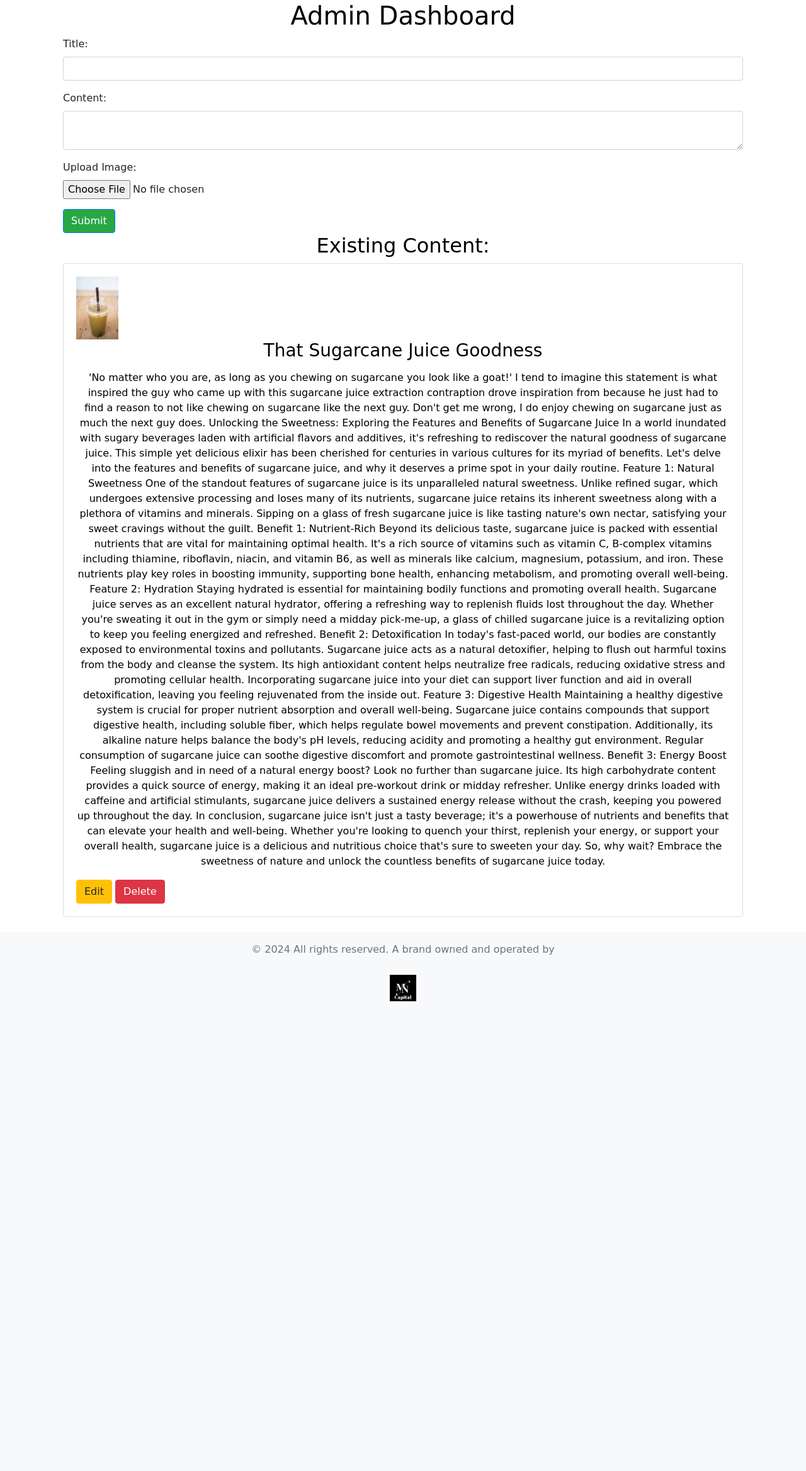
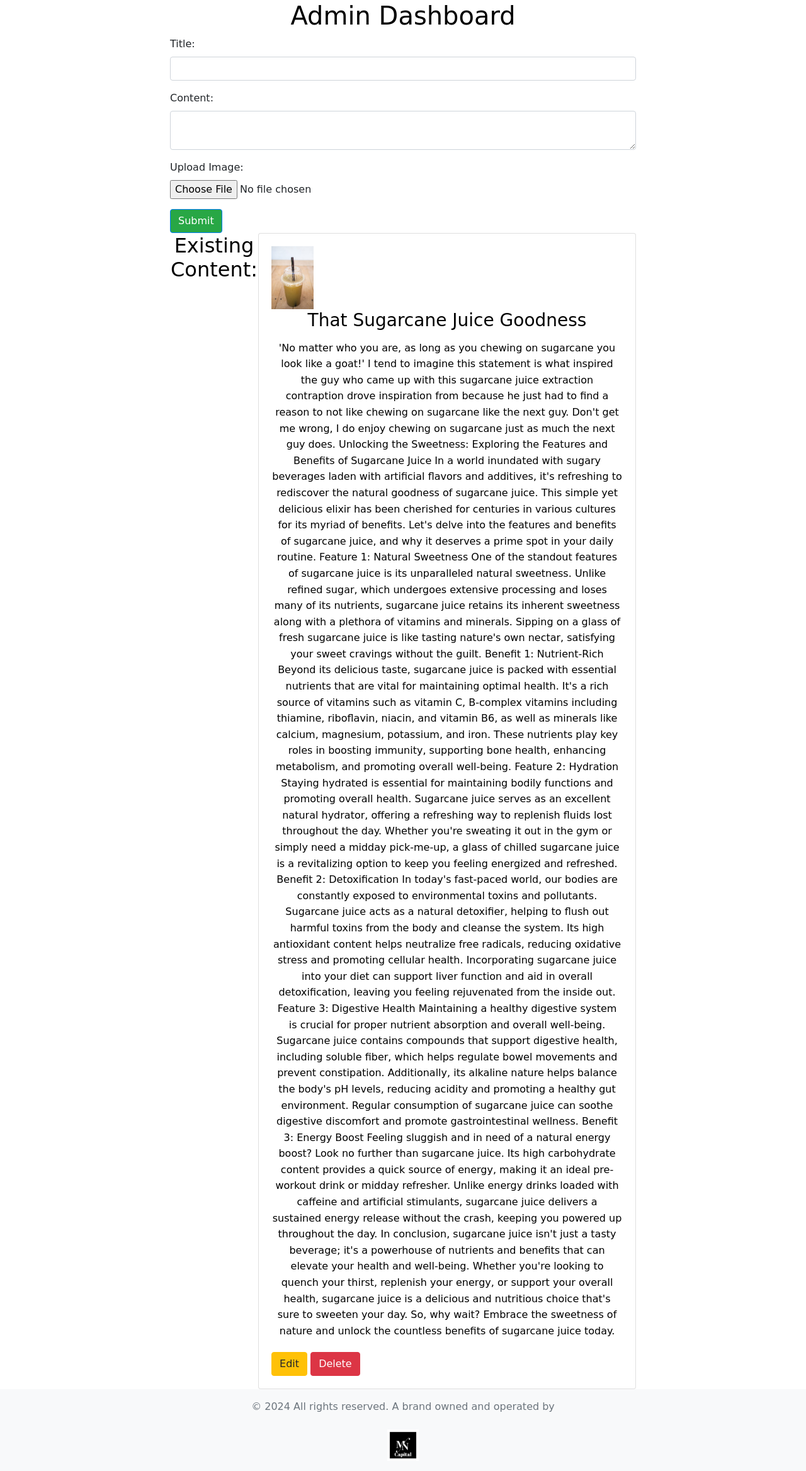
Before and after one commit to n-mbachia/mn_pikngo_app, a Flask app: page /admin/dashboard in a window 1280 px wide. Shown: the part 86-2422 px from the top of the page at 63% size. Before the commit the page ends 1676 px from the top, so only its background shows below. Run offline with Flask 3, Linux system fonts and the light colour scheme; the visitor is signed in with stand-in values (Sample User, id 1); some libraries are stand-ins or nearby versions; some web fonts are replaced.

Commit message:
blog edited & css file formatted

```diff
--- a/static/css/style.css
+++ b/static/css/style.css
@@ -58,6 +58,20 @@
     padding: 1px;
 }
 
+p {
+    margin-bottom: 20px; /* Adjust the margin as needed */
+    line-height: 1.5; /* Adjust the line height as needed */
+}
+.body p {
+    line-height: 1.6;
+    margin-bottom: 20px;
+}
+
+.container {
+    max-width: 800px; /* Adjust the maximum width as needed */
+    margin: 0 auto; /* Center the container */
+}
+
 /* Footer color */
 .footer {
     background-color: #bff52c; /* Change to your desired color */
--- a/templates/admin_dashboard.html
+++ b/templates/admin_dashboard.html
@@ -29,6 +29,7 @@
         </form>
 
        <!-- Display Existing Content -->
+        <div class="post-content">
             <h2>Existing Content:</h2>
             {% for content in contents %}
                 <div class="card">
@@ -37,7 +38,9 @@
                             <img src="{{ url_for('static', filename='uploads/' + content.image_filename) }}" alt="Post Image" class="img-fluid" style="max-width: 100px; max-height: 100px;">
                         {% endif %}
                         <h3 class="card-title">{{ content.title }}</h3>
-                    <p class="card-text">{{ content.body }}</p>
+                        <div class="body">
+                            <p>{{ content.body }}</p>
+                        </div>
                         <div class="author-info">
                             <!-- p>Posted by: {{ content.author }}</p -->
                         </div><!-- /.author-info -->
@@ -51,4 +54,5 @@
                 <br>
             {% endfor %}
         </div>
+     </div>
 {% endblock %}
--- a/templates/base.html
+++ b/templates/base.html
@@ -21,7 +21,7 @@
 
 <body class="d-flex flex-column min-vh-100"> <!-- Change min-hv-100 to min-vh-100 -->
 <nav class="navbar navbar-expand-md navbar-light bg-light">
-    <a class="navbar-brand" href="{{ url_for('index')}}">
+    <a class="navbar-brand" href="{{ url_for('index')}}" colour="#bff52c">
         <img src="{{ url_for('static', filename='pik_n_go_logo.png') }}" alt="Pik&Go Logo" height="60"
              class="d-inline-block center-top">
         <!-- #MakeItBest -->
```
Also changed, not shown: instance/site.db. Lines whose indentation alone changed are shown as unchanged.
